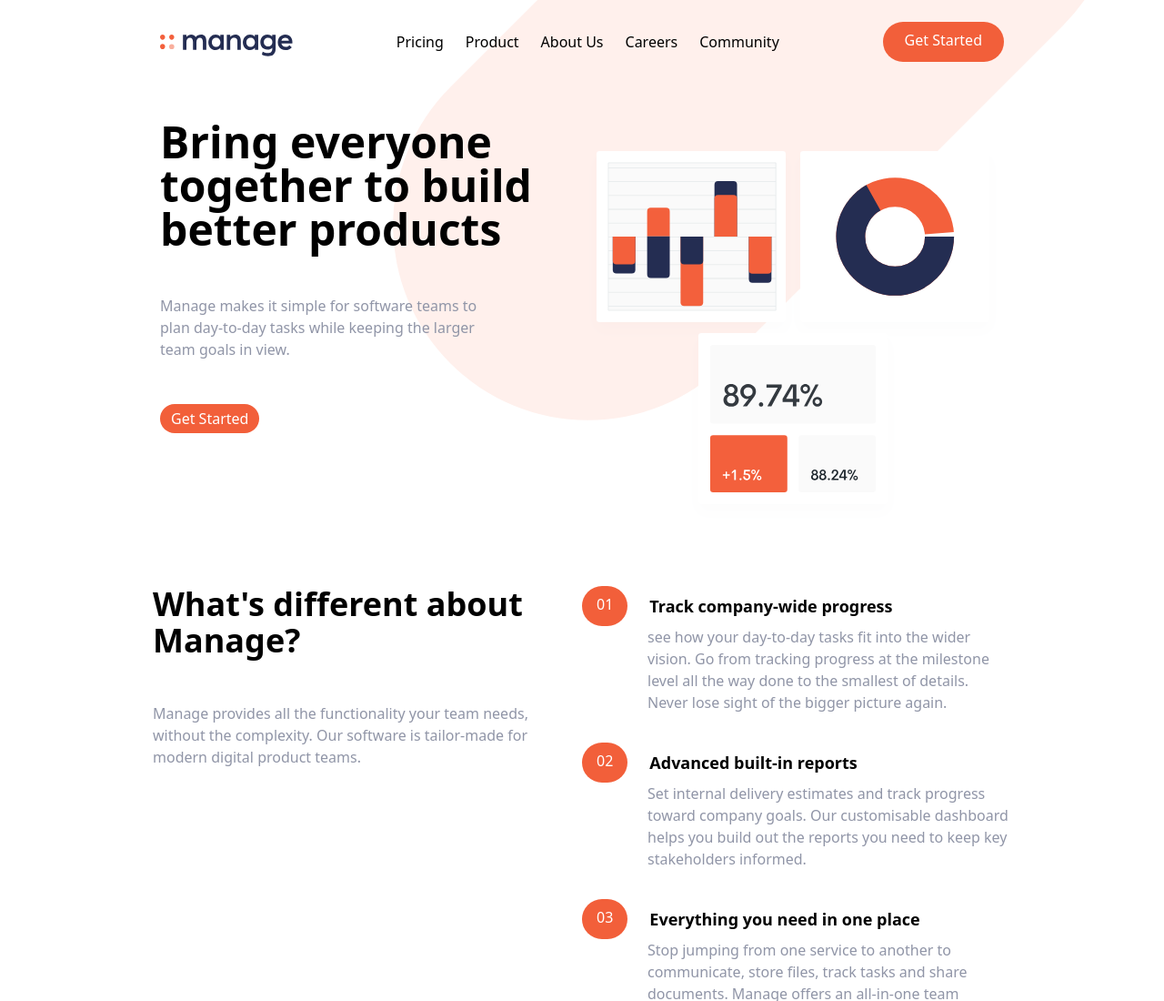
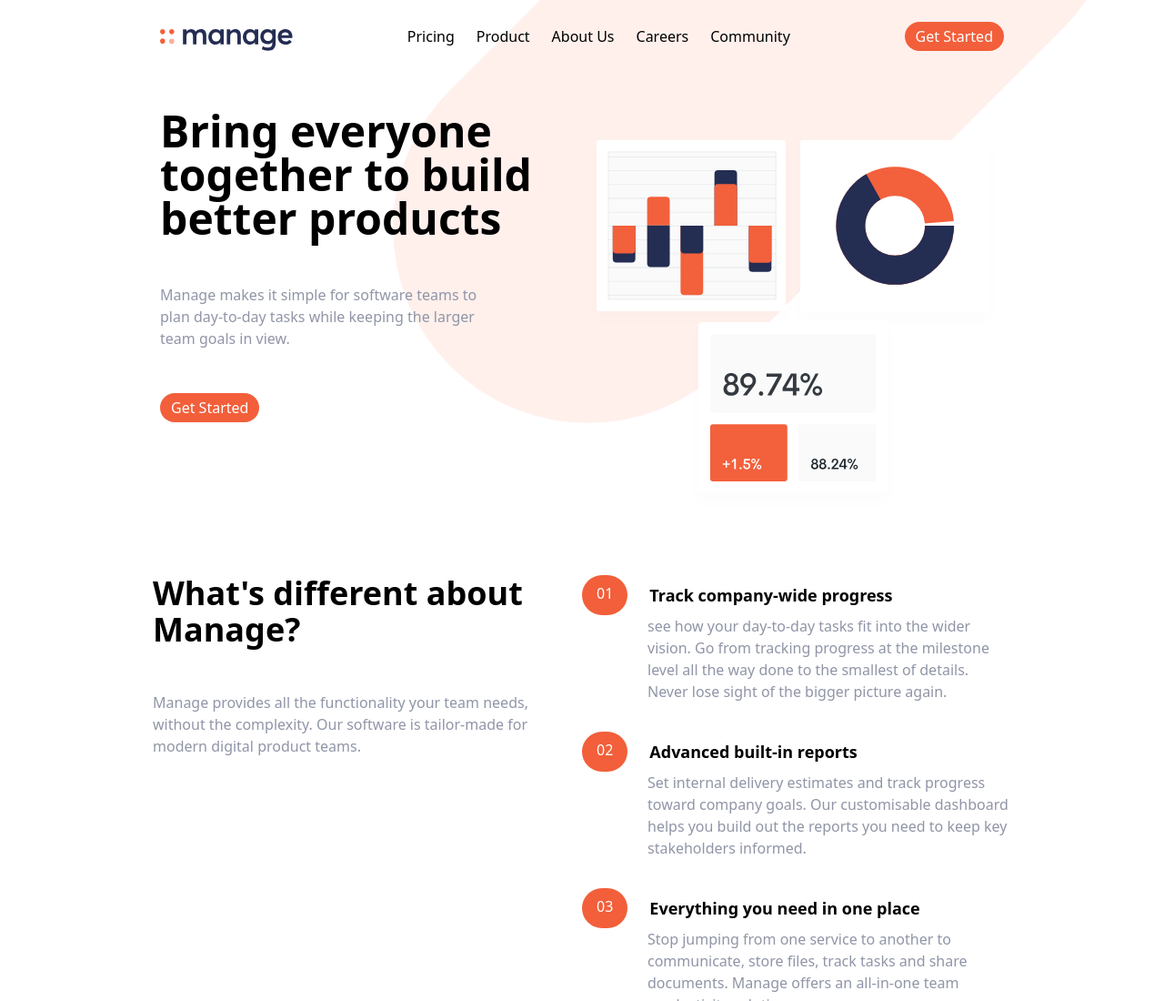
Before and after one commit to IamJayDeep/Code-Learning, a website: page Practice Projects/Tailwind CSS/index.html in a window 1280 px wide. Shown: the top 1100 px of the page at 91% size. Drawn offline with Linux system fonts and the light colour scheme.

Commit message:
final commit

```diff
--- a/Practice Projects/Tailwind CSS/index.html
+++ b/Practice Projects/Tailwind CSS/index.html
@@ -24,11 +24,11 @@
           <a href="#" class="hover:text-darkGrayishBlue">Community</a>
         </div>
         <!-- Button -->
-        <a
-          href="#"
-          class="hidden p-3 px-6 pt-2 text-white bg-brightRed rounded-full baseline hover:bg-brightRedLight md:block"
-          >Get Started</a
+        <button
+          class="btn btn-full bg-brightRed rounded-full text-white px-3 py-1 baseline hover:bg-brightRedLight"
         >
+          Get Started
+        </button>
 
         <!-- Hamburger Icon -->
         <button
```
